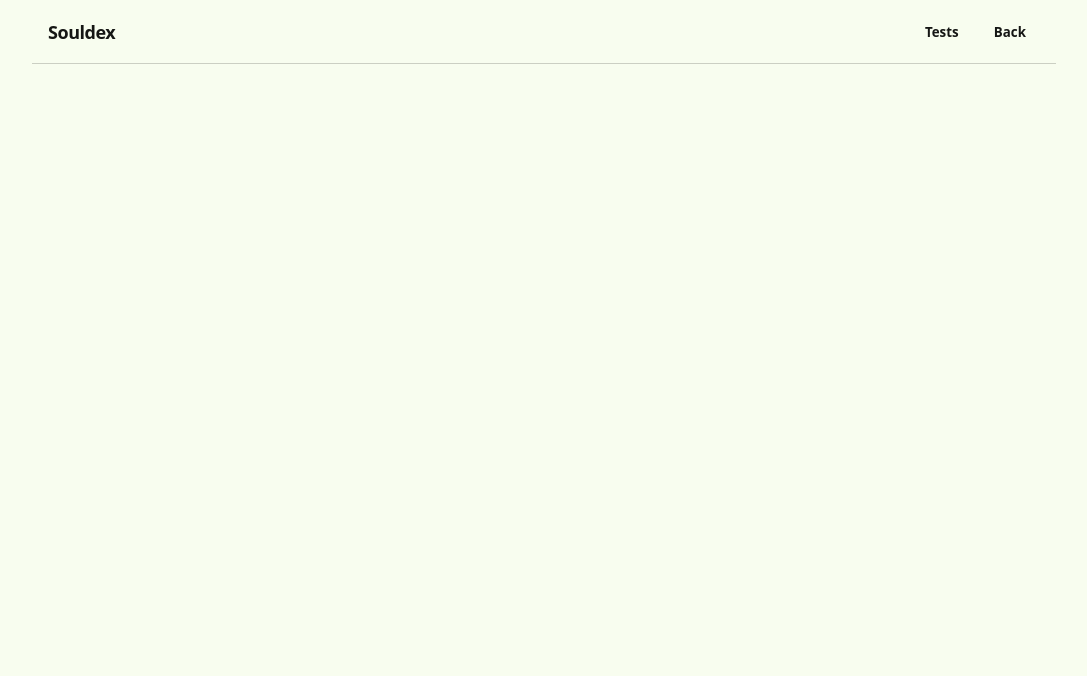
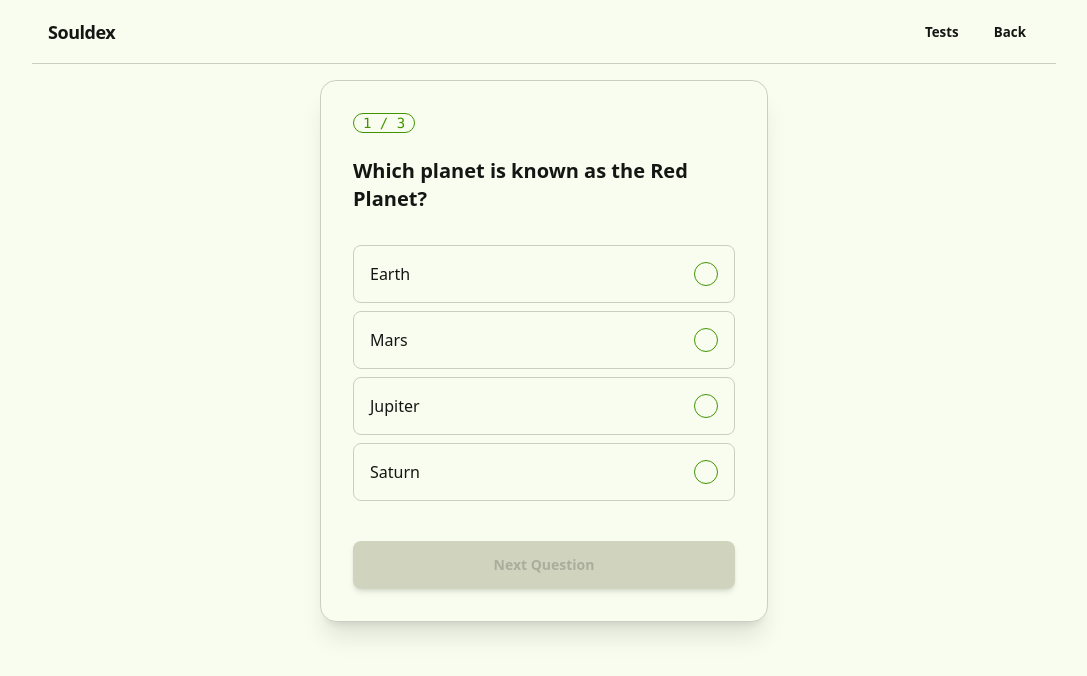
Before and after one commit to SAGEisheree/souldex, a React (Vite) app: page /mentalage in a window 1280 px wide. Shown: the top 676 px of the page, without its empty margins (96-1183 px from the left). Built offline with nearby package versions, Linux system fonts and the light colour scheme.

Commit message:
added form page

```diff
--- a/src/things/homePage.jsx
+++ b/src/things/homePage.jsx
@@ -41,7 +41,7 @@ const HomePage = () => (
               time compared to your age.
             </p>
             <Link
-              to="/mental-age"
+              to="/mentalage"
               className="btn btn-primary btn-sm btn-block normal-case mt-1"
             >
               Start test
--- a/src/things/mentalAge.jsx
+++ b/src/things/mentalAge.jsx
@@ -1,4 +1,7 @@
 import React from 'react'
+import MentalForm from './mentalForm'
+import { Link } from "react-router-dom";
+
 
 const MentalAge = () => {
   return (
@@ -10,12 +13,19 @@ const MentalAge = () => {
         </div>
         <div className="hidden flex-none gap-2 md:flex">
           <button className="btn btn-ghost btn-sm normal-case">Tests</button>
-        <button className="btn btn-ghost btn-sm normal-case">Back</button>
+          <Link
+            to="/"
+            className="btn btn-ghost btn-sm normal-case"
+          >
+            Back
+          </Link>
         </div>
       </nav>
 
 
-
+      <div className='ml-[50vh]  mr-[50vh]'>
+        <MentalForm />
+      </div>
 
     </div>
   )
--- /dev/null
+++ b/src/things/mentalForm.jsx
@@ -0,0 +1,98 @@
+import React from 'react'
+import { useState } from 'react';
+
+const MentalForm = () => {
+
+
+const quizData = [
+    {
+      id: 1,
+      question: "Which planet is known as the Red Planet?",
+      options: ["Earth", "Mars", "Jupiter", "Saturn"],
+    },
+    {
+      id: 2,
+      question: "What is the capital of France?",
+      options: ["Berlin", "London", "Paris", "Madrid"],
+    },
+    {
+      id: 3,
+      question: "Which element has the chemical symbol 'O'?",
+      options: ["Gold", "Oxygen"],
+    }
+  ];
+
+  const [currentIndex, setCurrentIndex] = useState(0);
+  const [selectedAnswer, setSelectedAnswer] = useState("");
+
+  const isLastQuestion = currentIndex === quizData.length - 1;
+  const current = quizData[currentIndex];
+
+  const handleNext = () => {
+    if (isLastQuestion) {
+      console.log("Final Submission");
+    } else {
+      setCurrentIndex(prev => prev + 1);
+      setSelectedAnswer("");
+    }
+  };
+
+  return (
+    <div className="flex justify-center min-h-fit p-4">
+      {/* DaisyUI Card Component */}
+      <div className="card w-full max-w-md bg-base-100 shadow-xl border border-base-300">
+        <div className="card-body">
+
+          {/* Progress badge */}
+          <div className="flex justify-between items-center mb-4">
+            <span className="badge badge-primary badge-outline font-mono">
+              {currentIndex + 1} / {quizData.length}
+            </span>
+          </div>
+
+          {/* Question Text */}
+          <h2 className="card-title text-xl mb-6">{current.question}</h2>
+
+          {/* Options List */}
+          <div className="form-control space-y-2">
+            {current.options.map((option, idx) => (
+              <label
+                key={idx}
+                className={`label cursor-pointer p-4 rounded-lg border border-base-300 transition-colors hover:bg-base-200 ${
+                  selectedAnswer === option ? "bg-base-200 border-primary shadow-inner" : ""
+                }`}
+              >
+                <span className="label-text text-base font-medium">{option}</span>
+                <input
+                  type="radio"
+                  name="quiz-option"
+                  className="radio radio-primary"
+                  checked={selectedAnswer === option}
+                  onChange={() => setSelectedAnswer(option)}
+                />
+              </label>
+            ))}
+          </div>
+
+          {/* Action Button */}
+          <div className="card-actions mt-8">
+            <button
+              onClick={handleNext}
+              disabled={!selectedAnswer}
+              className={`btn btn-block shadow-md ${
+                isLastQuestion ? "btn-success" : "btn-primary"
+              }`}
+            >
+              {isLastQuestion ? "Submit Answer" : "Next Question"}
+            </button>
+          </div>
+
+        </div>
+      </div>
+    </div>
+  );
+
+
+}
+
+export default MentalForm
```
Lines whose indentation alone changed are shown as unchanged.
